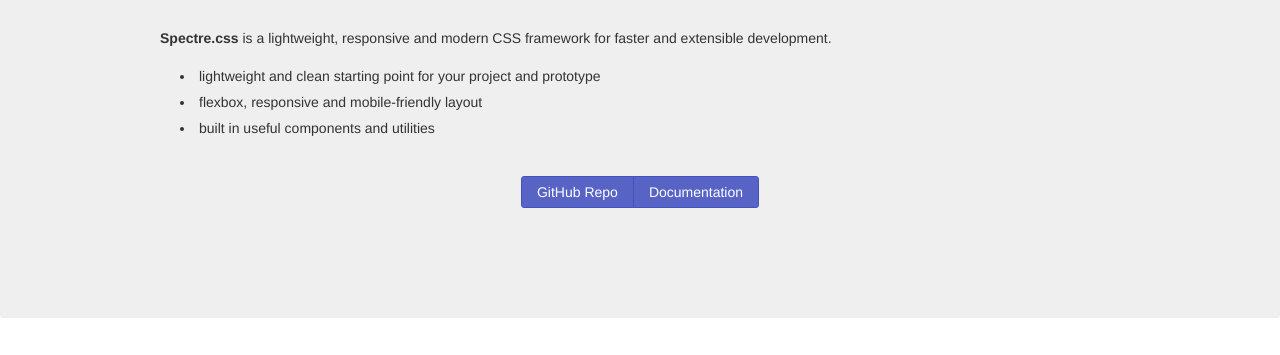
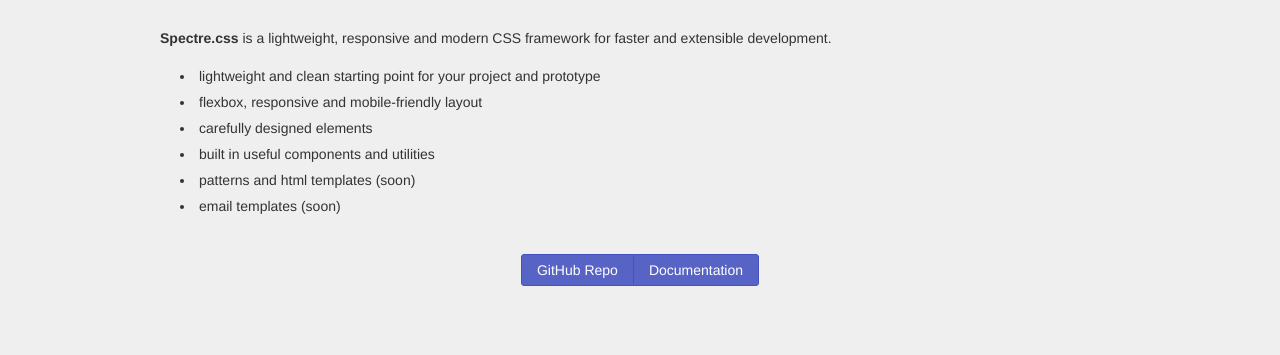
Before and after one commit to spectre-org/spectre-css, a website: page index.html in a window 1280 px wide. Shown: the part 165-520 px from the top of the page. Drawn offline with Linux system fonts and the light colour scheme; files whose address does not match are found by name.

Commit message:
update Readme doc

```diff
--- a/index.html
+++ b/index.html
@@ -69,7 +69,10 @@
                 <ul>
                     <li>lightweight and clean starting point for your project and prototype</li>
                     <li>flexbox, responsive and mobile-friendly layout</li>
+                    <li>carefully designed elements</li>
                     <li>built in useful components and utilities</li>
+                    <li>patterns and html templates (soon)</li>
+                    <li>email templates (soon)</li>
                 </ul>
             </section>
             <section class="notes text-center">
```
Also changed, not shown: README.md.
